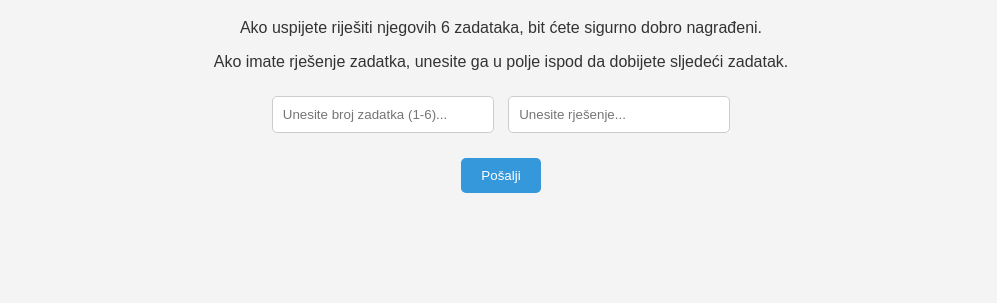
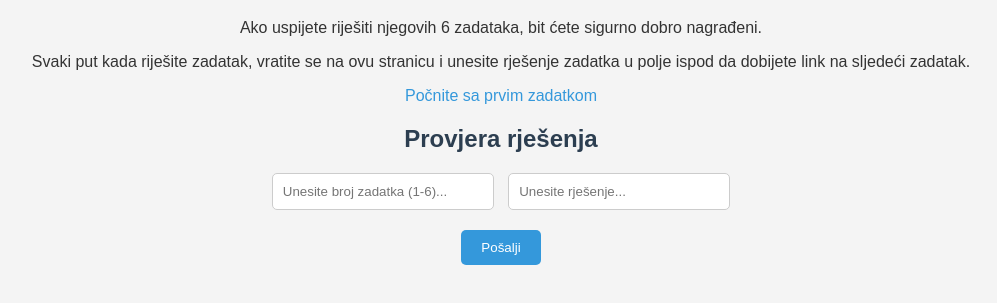
Before and after one commit to mapokapo/mozak-arg, a website: page public/index.html in a window 1280 px wide. Shown: the part 89-392 px from the top of the page, without its empty margins (139-1136 px from the left). Drawn offline with Linux system fonts and the light colour scheme.

Commit message:
feat: dodan link za prvi zadatak na index stranici

```diff
--- a/public/index.html
+++ b/public/index.html
@@ -16,14 +16,15 @@
       padding: 20px;
     }
 
-    h1 {
+    h1,
+    h2 {
       color: #2c3e50;
     }
 
     input[type="text"] {
       width: 200px;
       padding: 10px;
-      margin: 5px;
+      margin: 0 5px;
       border-radius: 5px;
       border: 1px solid #ccc;
     }
@@ -43,6 +44,10 @@
     div {
       margin: 20px 0;
     }
+    a {
+      text-decoration: none;
+      color: #3498db;
+    }
   </style>
   <body>
     <h1>Možete li nadmudriti MoZak-a?</h1>
@@ -51,9 +56,11 @@
       nagrađeni.
     </p>
     <p>
-      Ako imate rješenje zadatka, unesite ga u polje ispod da dobijete sljedeći
-      zadatak.
+      Svaki put kada riješite zadatak, vratite se na ovu stranicu i unesite
+      rješenje zadatka u polje ispod da dobijete link na sljedeći zadatak.
     </p>
+    <a href="/1.html">Počnite sa prvim zadatkom</a>
+    <h2>Provjera rješenja</h2>
     <div>
       <input
         type="text"
```
